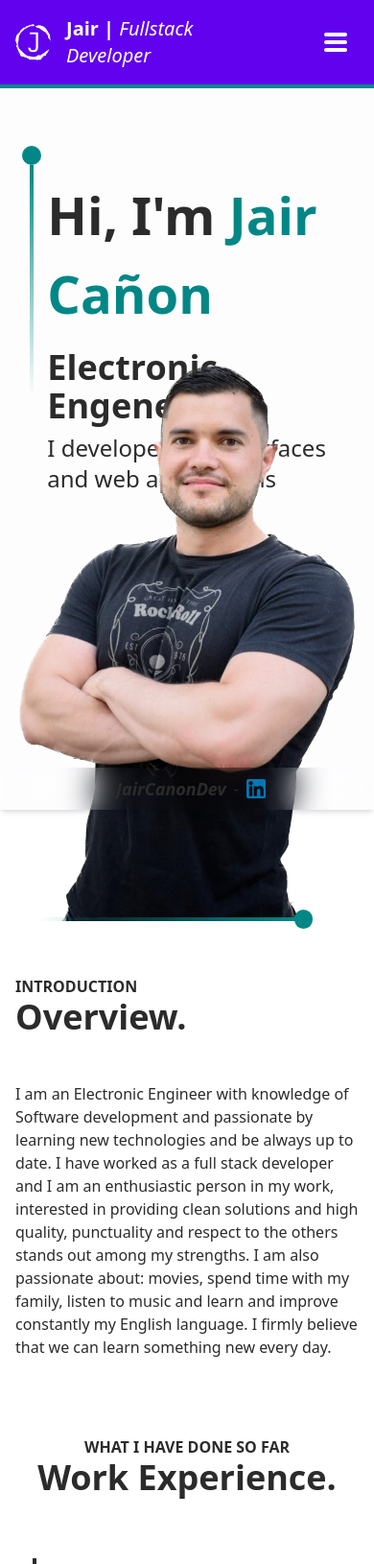
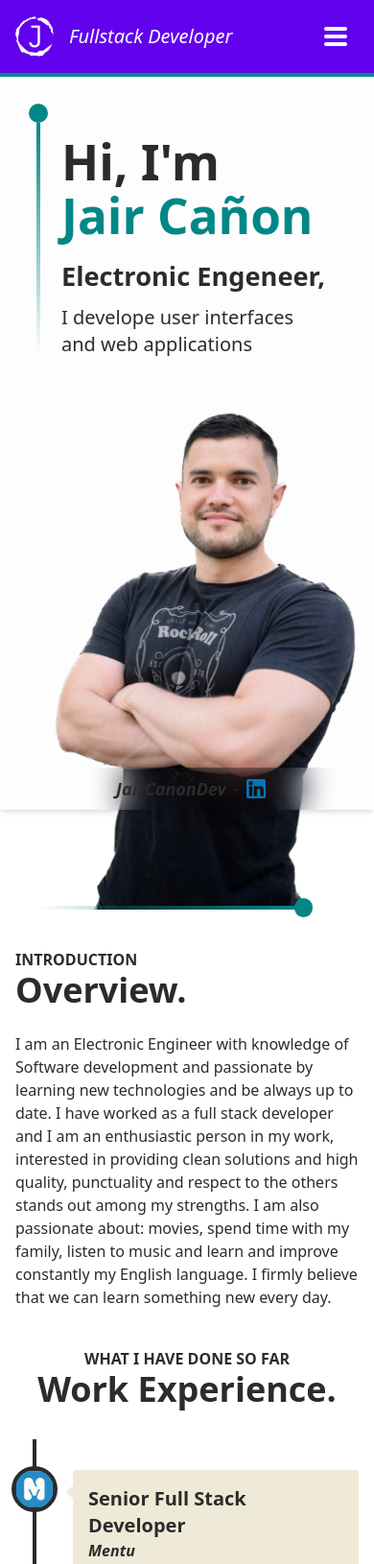
Before and after one commit to jhcanonn/portfolio, an Astro site: page / in a window 390 px wide. Shown: the top 1630 px of the page at 96% size. Built offline with nearby package versions, Linux system fonts and the light colour scheme; Astro itself is replaced by a stand-in of ours.

Commit message:
Fix: Mobile support

```diff
--- a/src/components/astro/About.astro
+++ b/src/components/astro/About.astro
@@ -2,9 +2,9 @@
 import { Modal, SectionTitle } from '@components/react';
 ---
 
-<section class="flex flex-col gap-4 mt-12">
+<section class="flex flex-col gap-4 mt-8 md:mt-12">
   <SectionTitle client:visible subtitle="introduction" title="Overview." />
-  <p class="my-8 md:mr-40 lg:mr-52">
+  <p class="my-2 md:my-8 md:mr-40 lg:mr-52">
     I am an Electronic Engineer with knowledge of Software development and
     passionate by learning new technologies and be always up to date. I have
     worked as a full stack developer and I am an enthusiastic person in my work,
--- a/src/components/astro/Certifications.astro
+++ b/src/components/astro/Certifications.astro
@@ -3,7 +3,7 @@ import { SectionTitle, CertificationCard } from '@components/react';
 import certificates from '@config/certificates.json';
 ---
 
-<section class="flex flex-col gap-12 my-16">
+<section class="flex flex-col gap-12 my-10 md:my-16">
   <SectionTitle
     client:visible
     subtitle="confirmation of some competencies"
--- a/src/components/astro/Header.astro
+++ b/src/components/astro/Header.astro
@@ -10,7 +10,8 @@ import sections from '@config/sections.json';
         <img src={`/images/logo.png`} width="40" height="40" alt="Logo" />
       </a>
       <h2 class="text-xl font-semibold grow">
-        Jair | <i class="font-normal">Fullstack Developer</i>
+        <span class="hidden sm:inline-block">Jair |</span>
+        <i class="font-normal">Fullstack Developer</i>
       </h2>
     </div>
     <div class="flex items-center justify-end">
--- a/src/components/astro/Hero.astro
+++ b/src/components/astro/Hero.astro
@@ -4,7 +4,7 @@ import { HeroImage, HeroName } from '@components/react';
 
 <section class="hero h-[55rem] relative">
   <div class="flex flex-col gap-4 justify-between">
-    <div class="h-[3rem] md:h-[5rem]"></div>
+    <div class="h-[1rem] md:h-[5rem]"></div>
     <div class="flex">
       <div class="flex flex-col items-center w-[3rem]">
         <div class="w-5 h-5 rounded-full hero-bg"></div>
@@ -12,13 +12,15 @@ import { HeroImage, HeroName } from '@components/react';
       </div>
       <div class="flex flex-col grow mt-8">
         <HeroName client:load />
-        <p class="text-4xl mt-4 mb-2 font-semibold">Electronic Engeneer,</p>
-        <p class="text-2xl font-medium">
+        <p class="text-[1.7rem] sm:text-4xl mt-4 mb-2 font-semibold">
+          Electronic Engeneer,
+        </p>
+        <p class="text-xl sm:text-2xl font-medium">
           I develope user interfaces <br /> and web applications
         </p>
       </div>
       <div
-        class="absolute bottom-2 md:bottom-0 md:top-[17rem] lg:top-32 max-w-[23rem] lg:max-w-[28rem] right-0"
+        class="absolute bottom-2 md:bottom-0 md:top-[17rem] lg:top-32 max-w-[20rem] md:max-w-[23rem] lg:max-w-[28rem] right-0"
       >
         <HeroImage client:load />
       </div>
--- a/src/components/react/Badge.tsx
+++ b/src/components/react/Badge.tsx
@@ -15,7 +15,7 @@ type Props = {
 
 const Badge = ({ color, title, source, size, index, rounded }: Props) => (
   <motion.div
-    className="flex flex-col items-center relative"
+    className="flex flex-col items-center relative w-[7.4rem] md:w-32"
     variants={fadeIn(Direction.DOWN, 'spring', 0.25, index * 0.1)}
     initial="hidden"
     whileInView="show"
--- a/src/components/react/BurguerButton.tsx
+++ b/src/components/react/BurguerButton.tsx
@@ -64,13 +64,11 @@ const BurguerButton = () => {
         className="nav-mobile absolute right-[-1rem] top-16 md:hidden block rounded-l-lg w-48 p-5"
         variants={{
           closedNav: {
-            display: 'none',
             opacity: 0,
             x: 100,
             transition: { duration: 0.5, type: 'tween' },
           },
           openedNav: {
-            display: 'block',
             opacity: 1,
             x: 0,
             transition: { duration: 0.5, type: 'tween' },
--- a/src/components/react/CertificationCard.tsx
+++ b/src/components/react/CertificationCard.tsx
@@ -51,7 +51,7 @@ const CertificationCard = ({
       )}
 
       <motion.div
-        className="certification-card flex items-center rounded-2xl px-2"
+        className="certification-card flex items-center rounded-2xl px-2 w-full sm:w-auto"
         variants={fadeIn(Direction.UP, 'tween', 0.25, index * 0.3)}
         initial="hidden"
         whileInView="show"
@@ -65,7 +65,7 @@ const CertificationCard = ({
             style={{ height: heightImage ?? '' }}
           />
         </div>
-        <div className="flex flex-col w-full px-4 py-2 h-full">
+        <div className="flex flex-col w-full pl-4 py-2 h-full">
           <h3 className="font-bold text-lg">{title}</h3>
           <p className="font-medium opacity-80 text-sm">
             Issued: <i>{issued}</i>
--- a/src/components/react/Experience.tsx
+++ b/src/components/react/Experience.tsx
@@ -47,7 +47,7 @@ const ExperienceCard = ({ experience }: { experience: Expirience }) => {
 
 const Experience = () => {
   return (
-    <section className="flex flex-col gap-4 mt-12 [&>*:nth-child(2)]:mt-12">
+    <section className="flex flex-col gap-4 mt-8 lg:mt-12 [&>*:nth-child(2)]:mt-4 [&>*:nth-child(2)]:md:mt-12">
       <SectionTitle
         subtitle="what i have done so far"
         title="Work Experience."
--- a/src/components/react/HeroName.tsx
+++ b/src/components/react/HeroName.tsx
@@ -2,7 +2,7 @@ import { motion } from 'framer-motion';
 
 const HeroName = () => (
   <motion.h2
-    className="text-[3.4rem] md:text-7xl font-extrabold"
+    className="text-[3.2rem] md:text-7xl font-extrabold leading-[3.5rem]"
     variants={{
       rotation: {
         rotateX: [0, -90, 0],
@@ -13,7 +13,8 @@ const HeroName = () => (
     }}
     animate="rotation"
   >
-    Hi, I'm <span className="hero-text">Jair Cañon</span>
+    Hi, I'm <br className="block sm:hidden" />{' '}
+    <span className="hero-text">Jair Cañon</span>
   </motion.h2>
 );
 
--- a/src/styles/global.css
+++ b/src/styles/global.css
@@ -62,9 +62,14 @@
   }
 }
 
+html {
+  @apply overflow-x-clip;
+}
+
 body {
   @apply font-sans
   flex flex-col
+  overflow-x-clip
   min-h-screen
   [&_a]:no-underline
   [&_.vertical-timeline]:!w-full;
```
